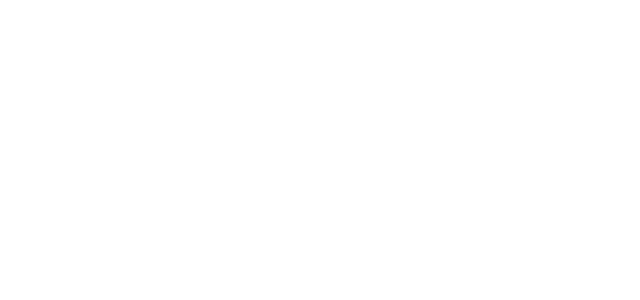
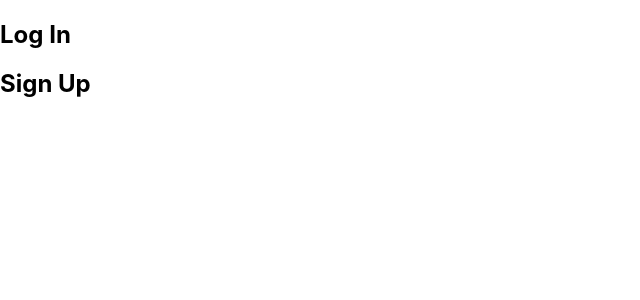
Before and after one commit to MrManilex/workflo, a React (Create React App) app: page / in a window 1280 px wide. Shown: the top 300 px of the page, without its empty margins (0-640 px from the left). Built offline with nearby package versions, Linux system fonts and the light colour scheme.

Commit message:
refactor routers

```diff
--- a/src/components/LoginSignUp/LoginSignup.jsx
+++ b/src/components/LoginSignUp/LoginSignup.jsx
@@ -2,13 +2,13 @@ import React from 'react'
 
 export default function LoginSignup() {
     return (
-        <main>
+        <>
             <div>
                 <h2>Log In</h2>
             </div>
             <div>
                 <h2>Sign Up</h2>
             </div>
-        </main>
+        </>
     )
 }
--- a/src/index.js
+++ b/src/index.js
@@ -1,13 +1,18 @@
 import React from 'react';
 import ReactDOM from 'react-dom/client';
 import './index.css';
+import { BrowserRouter as Router, Route, Routes } from 'react-router-dom'
 import App from './pages/App/App';
 import reportWebVitals from './reportWebVitals';
 
 const root = ReactDOM.createRoot(document.getElementById('root'));
 root.render(
   <React.StrictMode>
-    <App />
+    <Router>
+      <Routes>
+        <Route path="/*" element={<App />} />
+      </Routes>
+    </Router>
   </React.StrictMode>
 );
 
--- a/src/pages/App/App.js
+++ b/src/pages/App/App.js
@@ -1,11 +1,16 @@
-import './App.css';
+import { Route, Routes } from 'react-router-dom'
+import Landing from '../Landing/Landing'
+import './App.css'
 
 function App() {
   return (
     <>
       {/* routes */}
+      <Routes>
+        <Route path='/' element={<Landing />} />
+      </Routes>
     </>
-  );
+  )
 }
 
-export default App;
+export default App
--- /dev/null
+++ b/src/pages/Landing/Landing.jsx
@@ -0,0 +1,10 @@
+import React from 'react'
+import LoginSignup from '../../components/LoginSignUp/LoginSignup'
+
+export default function Landing() {
+    return (
+        <main>
+            <LoginSignup />
+        </main>
+    )
+}
```
